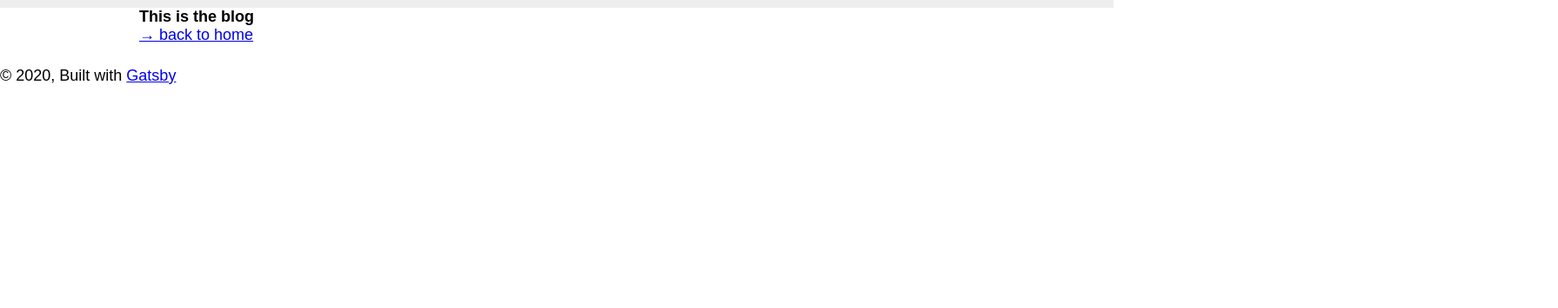
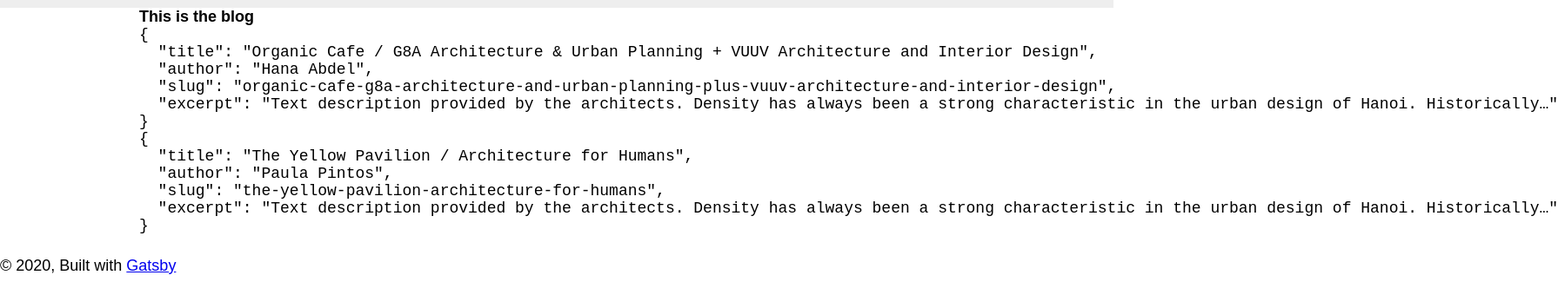
Before and after one commit to phanphuocy/kienmocviet-company-site, a Gatsby site in the folder kienmocvietjsc/: page /blog in a window 1280 px wide. Shown: the part 37-392 px from the top of the page at 87% size, 1791 px wide, since content can reach past the window. Built offline with nearby package versions, Linux system fonts and the light colour scheme; Gatsby itself is replaced by a stand-in of ours; a web font is replaced by a local one.

Commit message:
push to git

```diff
--- /dev/null
+++ b/kienmocvietjsc/contents/blogs/00-organic-cafe/00-organic-cafe.mdx
@@ -0,0 +1,7 @@
+---
+title: Organic Cafe / G8A Architecture & Urban Planning + VUUV Architecture and Interior Design
+slug: organic-cafe-g8a-architecture-and-urban-planning-plus-vuuv-architecture-and-interior-design
+author: Hana Abdel
+---
+
+Text description provided by the architects. Density has always been a strong characteristic in the urban design of Hanoi. Historically horizontal concentration has been typical and more recently vertical construction has intensified the capital. Going against the trend of compressing building density, the Organic Café plays with architectural contrasts to propose a resilient microcosm within the urban context.
--- /dev/null
+++ b/kienmocvietjsc/contents/blogs/01-the-yellow-pavillion/01-the-yellow-pavillion.mdx
@@ -0,0 +1,8 @@
+---
+title: The Yellow Pavilion / Architecture for Humans
+slug: the-yellow-pavilion-architecture-for-humans
+author: Paula Pintos
+
+---
+
+Text description provided by the architects. Density has always been a strong characteristic in the urban design of Hanoi. Historically horizontal concentration has been typical and more recently vertical construction has intensified the capital. Going against the trend of compressing building density, the Organic Café plays with architectural contrasts to propose a resilient microcosm within the urban context.
--- a/kienmocvietjsc/gatsby-config.js
+++ b/kienmocvietjsc/gatsby-config.js
@@ -12,6 +12,13 @@ module.exports = {
         name: `images`,
         path: `${__dirname}/src/images`,
       },
+    },
+    {
+      resolve: 'gatsby-source-filesystem',
+      options: {
+        name: "blogs",
+        path: "contents/blogs"
+      }
     },
     `gatsby-transformer-sharp`,
     `gatsby-plugin-sharp`,
--- /dev/null
+++ b/kienmocvietjsc/src/hooks/use-blogs.js
@@ -0,0 +1,27 @@
+import React from 'react'
+import { graphql, useStaticQuery } from "gatsby"
+
+const useBlogs = () => {
+    const data = useStaticQuery(graphql`
+        query  {
+            allMdx {
+            nodes {
+                frontmatter {
+                author
+                slug
+                title
+                }
+                excerpt
+            }
+            }
+        }
+    `)
+    return data.allMdx.nodes.map(eachPost => ({
+        title: eachPost.frontmatter.title,
+        author: eachPost.frontmatter.author,
+        slug: eachPost.frontmatter.slug,
+        excerpt: eachPost.excerpt
+    }))
+}
+
+export default useBlogs
--- a/kienmocvietjsc/src/pages/blog.js
+++ b/kienmocvietjsc/src/pages/blog.js
@@ -3,11 +3,19 @@ import { Link } from "gatsby"
 
 import Layout from "../components/reusable/Layout/layout"
 
-const IndexPage = () => (
-  <Layout>
-    <h1>This is the blog</h1>
-    <Link to="/">&rarr; back to home</Link>
-  </Layout>
-)
+import useBlogs from '../hooks/use-blogs'
+
+const IndexPage = () => {
+  const blogs = useBlogs();
+
+  return (
+    < Layout >
+      <h1>This is the blog</h1>
+      {blogs.map(blog => (
+        <pre>{JSON.stringify(blog, null, 2)}</pre>
+      ))}
+    </Layout >
+  )
+}
 
 export default IndexPage
```
